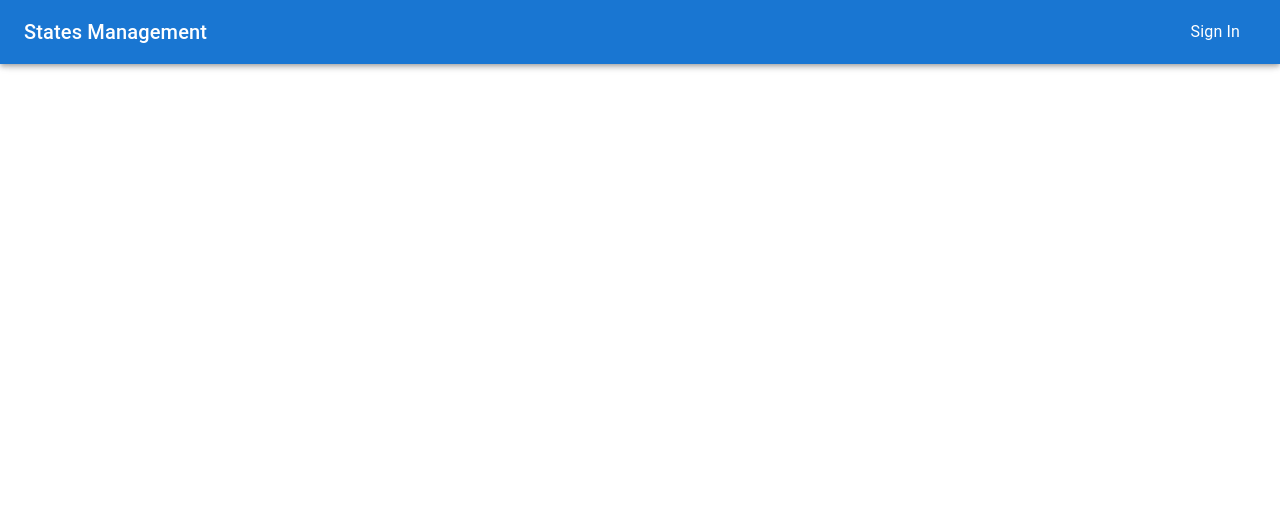
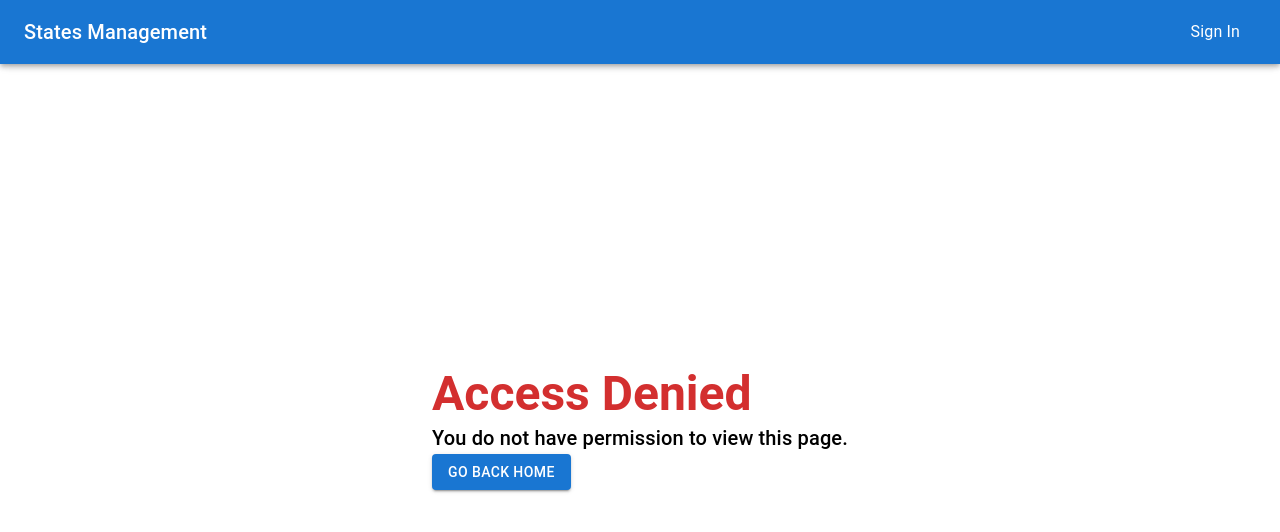
Before and after one commit to Avigail-Shklovsky/States-Managements, a React (Vite) app in the folder frontend/: page /unauthorized in a window 1280 px wide. Shown: the top 532 px of the page. Built offline with nearby package versions, Linux system fonts and the light colour scheme.

Commit message:
create admin auth hook

```diff
--- a/frontend/src/App.tsx
+++ b/frontend/src/App.tsx
@@ -11,6 +11,8 @@ import Profile from "./components/users/Profile";
 import ForgotPassword from "./components/users/ForgotPassword";
 import ResetPassword from "./components/users/ResetPassword";
 import PermissionRequestForm from "./components/permissions/PermissionRequest";
+import Unauthorized from "./components/Unauthorized";
+import AdminDashboard from "./components/admin/AdminDashboard";
 
 function App() {
 
@@ -28,6 +30,9 @@ function App() {
             <Route path="/forgot-password" element={<ForgotPassword />} />
             <Route path="/form/:id?" element={<StateForm />} />
             <Route path="/permission-form" element={<PermissionRequestForm/>}  />
+            <Route path="/unauthorized" element={<Unauthorized />} />
+            <Route path="/admin-dashboard" element={<AdminDashboard />} />
+
           </Routes>
         </RecoilRoot>
     </>
--- /dev/null
+++ b/frontend/src/components/Unauthorized.tsx
@@ -0,0 +1,28 @@
+import { Link } from "react-router-dom";
+import { Typography, Button } from "@mui/material";
+
+const Unauthorized = () => {
+  return (
+    <div className="container">
+        <div className="form wrapper">
+      <Typography variant="h3" color="error" fontWeight="bold">
+        Access Denied
+      </Typography>
+      <Typography variant="h6" className="mt-4">
+        You do not have permission to view this page.
+      </Typography>
+      <Button
+        component={Link}
+        to="/"
+        variant="contained"
+        color="primary"
+        className="mt-6"
+      >
+        Go Back Home
+      </Button>
+      </div>
+      </div>
+  );
+};
+
+export default Unauthorized;
--- /dev/null
+++ b/frontend/src/components/admin/AdminDashboard.tsx
@@ -0,0 +1,40 @@
+import { useState } from "react";
+import { Typography, Button, Drawer, List } from "@mui/material";
+import useAdminAuth from "../../hooks/useAdminAuth";
+
+const AdminDashboard = () => {
+
+    useAdminAuth();
+
+  const [open, setOpen] = useState(false);
+
+  const toggleDrawer = (state: boolean) => () => {
+    setOpen(state);
+  };
+
+  return (
+    <div className="flex flex-col items-center p-6">
+      <Typography variant="h4" fontWeight="bold" gutterBottom>
+        Admin Dashboard
+      </Typography>
+      <Button variant="contained" color="primary" onClick={toggleDrawer(true)}>
+        Open Menu
+      </Button>
+      <Drawer anchor="left" open={open} onClose={toggleDrawer(false)}>
+        <List>
+          {/* <ListItem button>
+            <ListItemText primary="Manage Users" />
+          </ListItem>
+          <ListItem button>
+            <ListItemText primary="Settings" />
+          </ListItem>
+          <ListItem button>
+            <ListItemText primary="Logout" />
+          </ListItem> */}
+        </List>
+      </Drawer>
+    </div>
+  );
+};
+
+export default AdminDashboard;
--- a/frontend/src/components/permissions/PermissionRequest.tsx
+++ b/frontend/src/components/permissions/PermissionRequest.tsx
@@ -13,6 +13,8 @@ const PermissionRequestForm: React.FC = () => {
   const currentUser = useRecoilValue(currentUserState);
 
   const userPermissions = currentUser?.auth || []; // Assuming 'auth' array contains the user's permissions
+
+
 
   useEffect(() => {
     if (!currentUser) {
@@ -67,7 +69,7 @@ const PermissionRequestForm: React.FC = () => {
           </div>
 
           <FormControl component="fieldset" fullWidth required>
-            <FormLabel component="legend">Select Permission</FormLabel>
+            <FormLabel component="legend">Select Requested Permission</FormLabel>
             <RadioGroup
               value={permission}
               onChange={(e) => setPermission(e.target.value)}
--- /dev/null
+++ b/frontend/src/hooks/useAdminAuth.ts
@@ -0,0 +1,16 @@
+import { useEffect } from "react";
+import { useNavigate } from "react-router-dom";
+
+const useAdminAuth = () => {
+  const navigate = useNavigate();
+
+  useEffect(() => {
+    const user = JSON.parse(localStorage.getItem("user") || "null");
+
+    if (!user || user.email !== "9013825@gmail.com") {
+      navigate("/unauthorized");
+    }
+  }, [navigate]);
+};
+
+export default useAdminAuth;
--- a/frontend/src/hooks/usePermissionRequest.ts
+++ b/frontend/src/hooks/usePermissionRequest.ts
@@ -1,14 +1,17 @@
 import { useMutation } from "@tanstack/react-query";
 import toast from "react-hot-toast";
 import { addMessage } from "../services/messageApi";
+import { useNavigate } from "react-router";
 
 export const usePermissionRequest = () => {
+  const navigate = useNavigate();
 
   const mutation = useMutation({
     mutationFn: addMessage,
     onSuccess: (data) => {
       if (data?._id) {
         toast.success("your permission request successfully sent.");
+        navigate(`/`);
       }
     },
     onError: () => {
```
Also changed, not shown: 2 other files (tests, documents, lock files or other folders).
